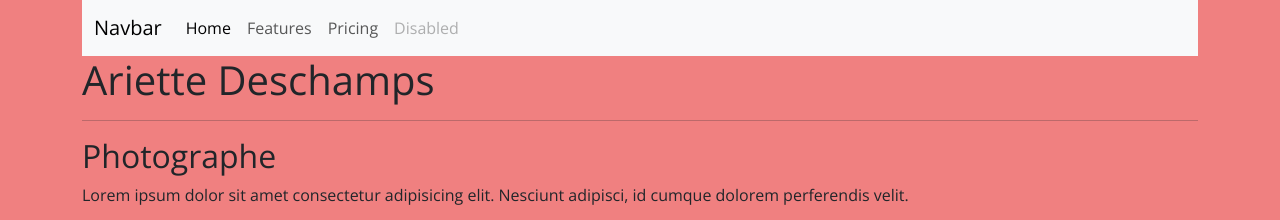
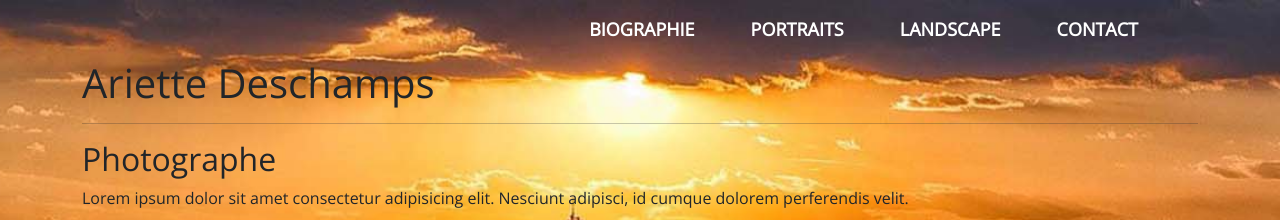
Before and after one commit to Kelaven/ADonepage, a plain HTML site: page index.html in a window 1280 px wide. Shown: the top 220 px of the page. Drawn offline with nearby package versions, Linux system fonts and the light colour scheme; a web font is replaced by a local one.

Commit message:
section 1 commencée

```diff
--- a/index.html
+++ b/index.html
@@ -20,26 +20,26 @@
     <!-- navbar -->
     <div class="container">
         <div class="row">
-            <div class="col">
-                <nav class="navbar navbar-expand-lg bg-body-tertiary">
+            <div class="col d-flex justify-content-end">
+                <nav class="navbar navbar-expand-lg navbar-dark">
                     <div class="container-fluid">
-                    <a class="navbar-brand" href="#">Navbar</a>
+                    <a class="navbar-brand" href="#"></a>
                     <button class="navbar-toggler" type="button" data-bs-toggle="collapse" data-bs-target="#navbarNav" aria-controls="navbarNav" aria-expanded="false" aria-label="Toggle navigation">
-                        <span class="navbar-toggler-icon"></span>
+                        <span><i class="fa-solid fa-bars fa-lg py-3" style="color: #ffffff;"></i></span>
                     </button>
                     <div class="collapse navbar-collapse" id="navbarNav">
                         <ul class="navbar-nav">
                         <li class="nav-item">
-                            <a class="nav-link active" aria-current="page" href="#">Home</a>
+                            <a class="nav-link pe-5" href="#">Biographie</a>
                         </li>
                         <li class="nav-item">
-                            <a class="nav-link" href="#">Features</a>
+                            <a class="nav-link pe-5" href="#">Portraits</a>
                         </li>
                         <li class="nav-item">
-                            <a class="nav-link" href="#">Pricing</a>
+                            <a class="nav-link pe-5" href="#">Landscape</a>
                         </li>
                         <li class="nav-item">
-                            <a class="nav-link disabled" aria-disabled="true">Disabled</a>
+                            <a class="nav-link pe-5" href="#">Contact</a>
                         </li>
                         </ul>
                     </div>
--- a/public/assets/css/style.css
+++ b/public/assets/css/style.css
@@ -3,7 +3,10 @@
 *{
     font-family: 'Open Sans', sans-serif;
 }
-
+/* modify the bg color of bootstrap's elements to transparent */
+.bg-custom{
+    background-color: rgba(0, 0, 0, 0);
+}
 
 
 
@@ -12,10 +15,24 @@
 /* header */
 
 header{
-    background-color: lightcoral;
+    background-image: url("../img/landscapes/landscape1.jpg");
+    background-repeat: no-repeat;
+    background-position: center;
+    background-size: cover;
     height: 100vh;
 }
-
+.navbar{
+    background-color: rgba(0, 0, 0, 0) !important;
+}
+.navbar a{
+    color: white;
+    text-transform: uppercase;
+    font-weight: bolder;
+    font-size: 18px;
+}
+.navbar-toggler{
+    border: 2px solid white !important;
+}
 
 
 /* ! body */
```
